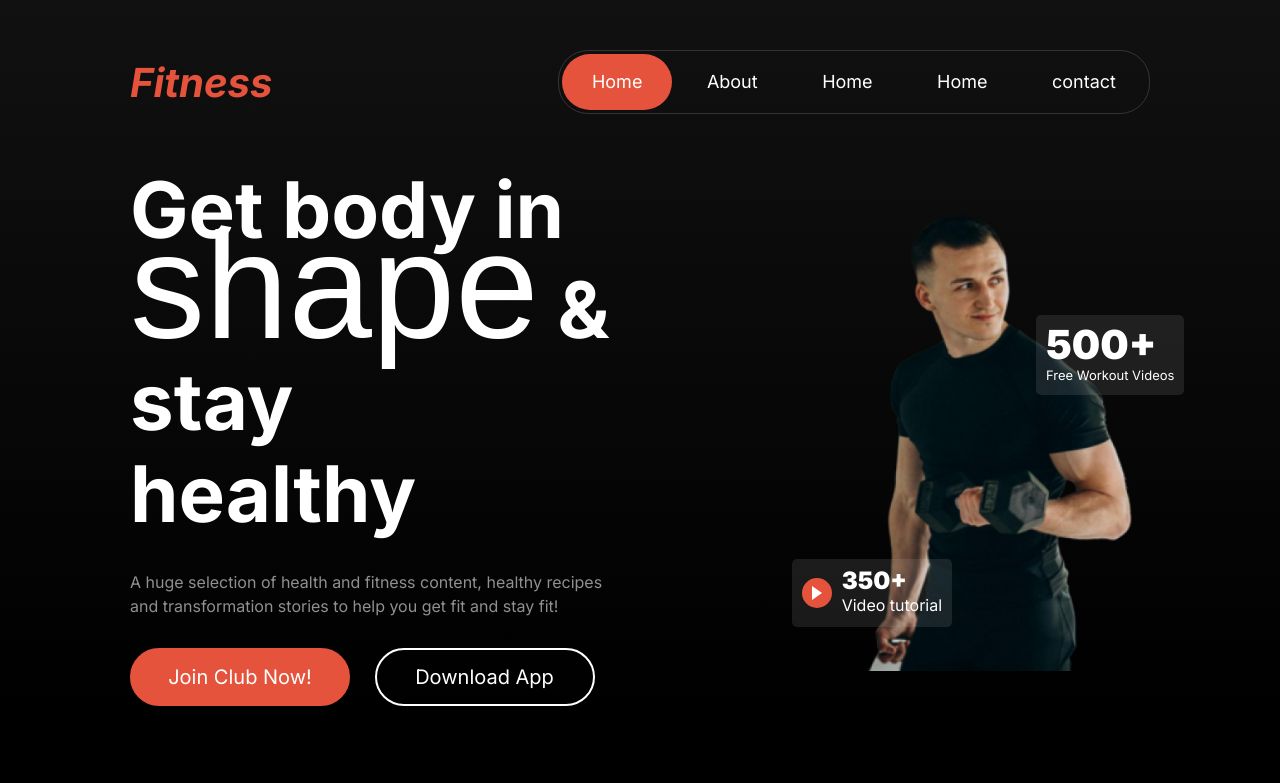
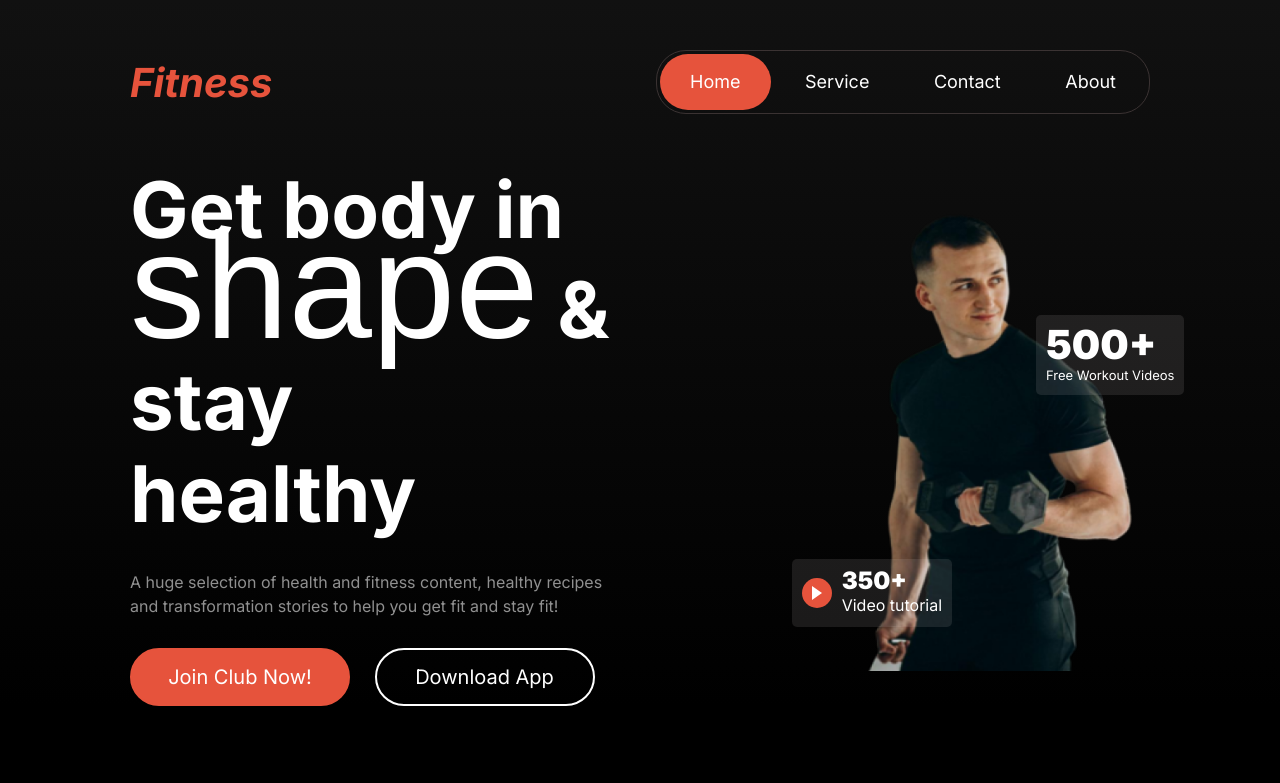
Before and after one commit to atiq9se/assignment-two, a plain HTML site: page index.html in a window 1280 px wide. Shown: the top 783 px of the page. Drawn offline with Linux system fonts and the light colour scheme; a web font is replaced by a local one.

Commit message:
menu Correction

```diff
--- a/index.html
+++ b/index.html
@@ -19,10 +19,9 @@
             </div>
             <div class="nav-link">
                 <a href="#" class="active">Home</a>
+                <a href="#">Service</a>
+                <a href="#">Contact</a>
                 <a href="#">About</a>
-                <a href="#">Home</a>
-                <a href="#">Home</a>
-                <a href="#">contact</a>
             </div>
             <div class="nav-icon">
                 <a href="#"><img src="images/menu.png" alt=""></a>
```
